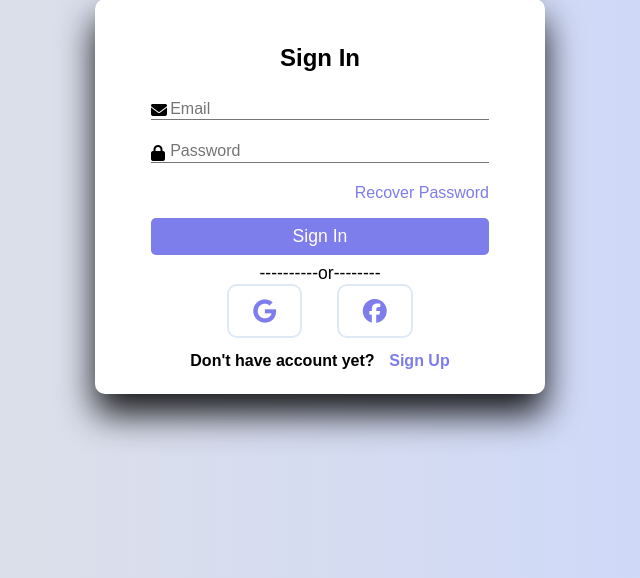
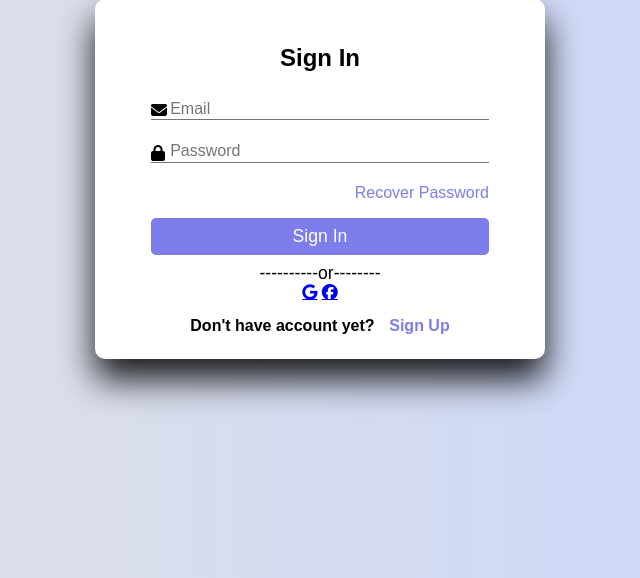
Before and after one commit to clanquark1234/2-tier-web-application, a PHP site: page / in a window 1280 px wide. Shown: the part 51-629 px from the top of the page, without its empty margins (320-960 px from the left). Run offline with PHP 8.4, Linux system fonts and the light colour scheme.

Commit message:
Update index.php

```diff
--- a/index.php
+++ b/index.php
@@ -71,9 +71,10 @@
           ----------or--------
         </p>
         <div class="icons">
-          <i class="fab fa-google"></i>
-          <i class="fab fa-facebook"></i>
-        </div>
+  <a href="https://accounts.google.com/signup/v2/webcreateaccount?hl=en&flowName=GlifWebSignIn&flowEntry=SignUp" class="fab fa-google"></a>
+  <a href="https://www.facebook.com/r.php" class="fab fa-facebook"></a>
+</div>
+
         <div class="links">
           <p>Don't have account yet?</p>
           <button id="signUpButton">Sign Up</button>
```
